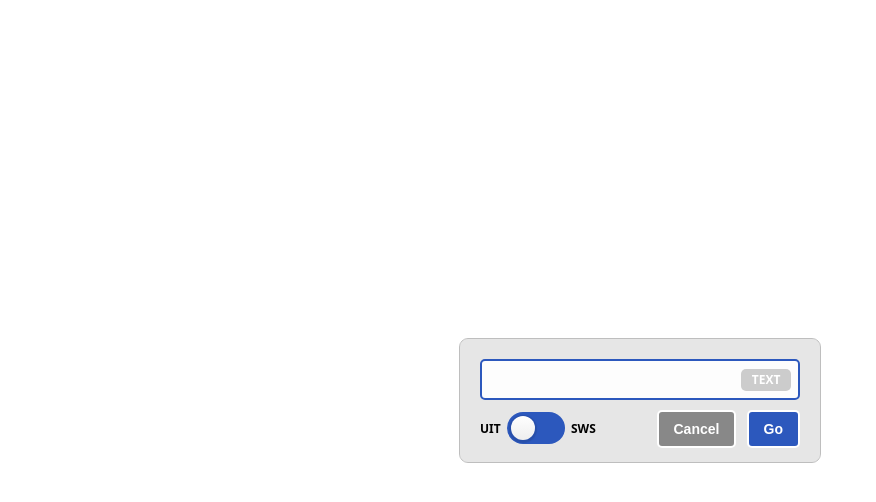
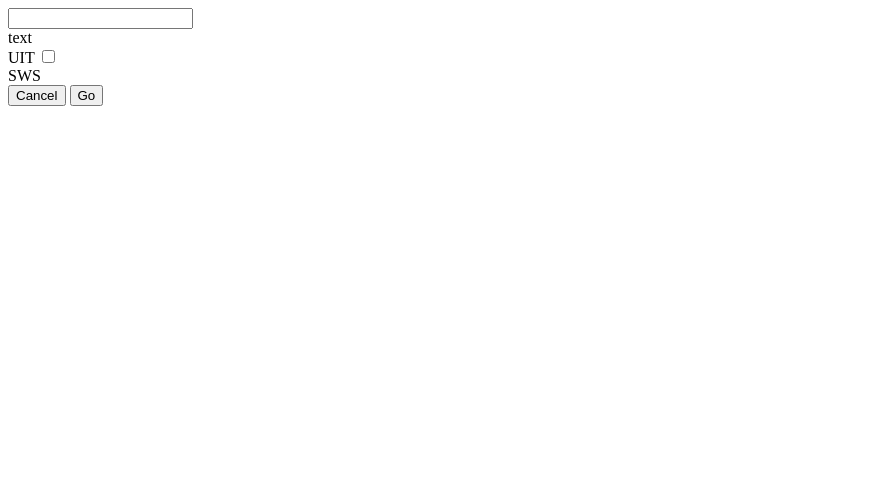
Before and after one commit to shanecyr/jira-launchpad, a plain HTML site: page index.html in a window 1280 px wide. Shown: the whole page, without its empty margins (0-876 px from the left). Drawn offline with Linux system fonts and the light colour scheme.

Commit message:
Update index.html

```diff
--- a/index.html
+++ b/index.html
@@ -1,163 +1,6 @@
 <html>
 <head>
 <style>
- #jiraBookmarkletModal, #jiraBookmarkletContent, #jiraBookmarkletInputContainer, #jiraBookmarkletControlsContainer, #jiraBookmarkletButtonsContainer, #jiraBookmarkletContent button {
-    box-sizing: border-box !important;
-}
-#jiraBookmarkletModal {
-    position: fixed;
-    top: 0;
-    left: 0;
-    width: 100%;
-    height: 100%;
-    background-color: rgba(255,255,255,1);
-    z-index: 9999;
-    display: flex;
-    justify-content: center;
-    align-items: center;
-}
-#jiraBookmarkletContent {
-    width: 360px;
-    padding: 20px;
-    background-color: rgba(230,230,230,1);
-    outline: 1px solid rgba(190,190,190,1);
-    border-radius: 8px;
-    font-family: system-ui;
-    font-size: 12px;
-}
-#jiraBookmarkletContent #jiraBookmarkletInputContainer {
-    display: block;
-    margin-bottom: 10px;
-    width: 100%;
-    height: 41px;
-    background-color: #fdfdfd;
-    padding: 8px 5px 8px 10px;
-    border: 2px solid;
-    border-radius: 5px;
-    border-color: #2c58bd;
-    transition: border-color 0.25s;
-}
-#jiraBookmarkletContent #jiraBookmarkletInputContainer.alternateHost {
-    border-color: #ea8c35;
-}
-#jiraBookmarkletContent #jiraBookmarkletInputContainer input {
-    display: inline-block;
-    margin: 0 !important;
-    width: 240px;
-    padding: 0px;
-    border: 0 !important;
-    box-shadow: none !important;
-    font-family: system-ui;
-    font-size: 14px;
-    line-height: 14px;
-    outline: none !important;
-    background-color: #fdfdfd;
-}
-#jiraBookmarkletInputTypeDisplay {
-    display: inline-block;
-    margin: 0;
-    margin-left: 6px;
-    background-color: #cccccc;
-    color: white;
-    font-weight: bold;
-    font-size: 12px;
-    line-height: 12px;
-    text-align: center;
-    border-radius: 5px;
-    text-transform: uppercase;
-    padding: 5px;
-    width: 40px;
-}
-#jiraBookmarkletControlsContainer {
-    position: relative;
-    width: 100%;
-}
-#jiraBookmarkletButtonsContainer {
-    position: absolute;
-    right: 0;
-    display: inline-block;
-}
-#jiraBookmarkletContent button {
-    color: #fff;
-    border: 2px solid white;
-    border-radius: 5px;
-    padding: 10px 15px;
-    cursor: pointer;
-    font-size: 14px;
-    font-weight: bold;
-    line-height: 14px;
-    transition: background-color 0.25s;
-}
-#jiraBookmarkletGoButton {
-    background-color: #2c58bd;
-}
-#jiraBookmarkletGoButton.alternateHost {
-    background-color: #ea8c35;
-}
-#jiraBookmarkletCancelButton {
-    background-color: #888;
-    margin-right: 7px;
-}
-#jiraBookmarkletToggle {
-    cursor: pointer;
-    display: inline-block;
-    position: relative;
-    top: 2px;
-}
-#jiraBookmarkletContent .toggle-switch {
-    display: inline-block;
-    background-color: #2c58bd;
-    border-radius: 16px;
-    width: 58px;
-    height: 32px;
-    position: relative;
-    vertical-align: middle;
-    transition: background 0.25s;
-}
-#jiraBookmarkletContent .toggle-switch:before, .toggle-switch:after {
-    content: "";
-}
-#jiraBookmarkletContent .toggle-switch:before {
-    display: block;
-    background: linear-gradient(to bottom, #fff 0%, #eee 100%);
-    border-radius: 50%;
-    box-shadow: 0 1px 1px 2px rgba(0, 0, 0, 0.1);
-    width: 24px;
-    height: 24px;
-    max-width: 24px;
-    max-height: 24px;
-    min-width: 24px;
-    min-height: 24px;
-    position: absolute;
-    top: 4px;
-    left: 4px;
-    transition: left 0.25s;
-}
-#jiraBookmarkletModal #jiraBookmarkletContent #jiraBookmarkletToggle:hover .toggle-switch:before {
-    background: linear-gradient(to bottom, #fff 0%, #fff 100%);
-    box-shadow: 0 1px 1px 2px rgba(0, 0, 0, 0.25);
-}
-#jiraBookmarkletModal #jiraBookmarkletContent .toggle-checkbox:checked + .toggle-switch {
-    background-color: #ea8c35;
-}
-#jiraBookmarkletModal #jiraBookmarkletContent .toggle-checkbox:checked + .toggle-switch:before {
-    left: 30px;
-}
-#jiraBookmarkletModal #jiraBookmarkletContent .toggle-checkbox {
-    position: absolute;
-    visibility: hidden;
-}
-#jiraBookmarkletModal #jiraBookmarkletContent .toggle-label {
-    margin-left: 3px;
-    margin-right: 3px;
-    position: relative;
-    top: 2px;
-    font-weight: bold;
-    line-height: 14px;
-}
-#jiraBookmarkletModal #jiraBookmarkletContent .toggle-label.left{
-    margin-left: 0;
-}
 </style>
 </head>
 <body>
```
